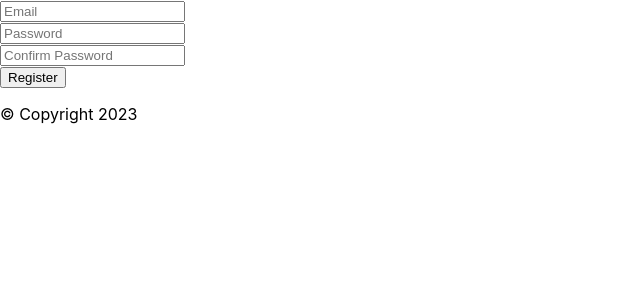
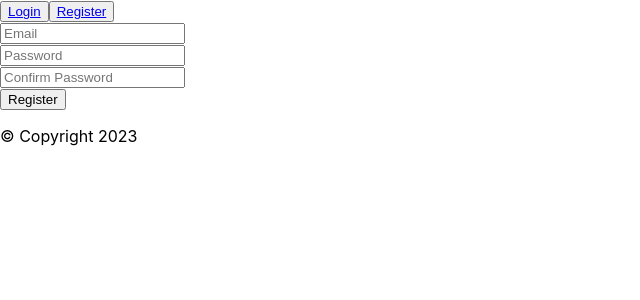
Before and after one commit to ryckabass0827/React-atsiskaitymas-2023.02.02, a React (Create React App) app: page /register in a window 1280 px wide. Shown: the top 300 px of the page, without its empty margins (0-640 px from the left). Built offline with nearby package versions, Linux system fonts and the light colour scheme.

Commit message:
added menu to login and register

```diff
--- a/src/Pages/Login.jsx
+++ b/src/Pages/Login.jsx
@@ -1,5 +1,6 @@
 import React, { useState } from 'react';
 import { useNavigate } from 'react-router-dom';
+import { Link } from 'react-router-dom';
 
 
 const Login = () => {
@@ -34,6 +35,11 @@
     return (
         <>
 
+            <div className='Menu'>
+                <img src="" alt="" />
+                <button> <Link to="/login">Login</Link></button>
+                <button> <Link to="/register">Register</Link></button>
+            </div>
             <form className='LoginForm' onSubmit={handleSubmit}>
                 <input className='Email'
                     type="email"
--- a/src/Pages/Register.jsx
+++ b/src/Pages/Register.jsx
@@ -1,5 +1,6 @@
 import React, { useState } from 'react';
 import { useNavigate } from 'react-router-dom';
+import { Link } from 'react-router-dom';
 
 const Register = () => {
     const [form, setForm] = useState({ email: '', password: '', password2: '' });
@@ -40,6 +41,12 @@
     };
 
     return (
+        <>
+            <div className='Menu'>
+                <img src="" alt="" />
+                <button> <Link to="/login">Login</Link></button>
+                <button> <Link to="/register">Register</Link></button>
+            </div>
             <form className='RegisterForm' onSubmit={handleSubmit}>
                 <input className='R_email'
                     type="email"
@@ -70,7 +77,9 @@
                 <br />
                 <button type="submit">Register</button>
                 {error && <p>{error}</p>}
+
             </form>
+        </>
     );
 };
 
```
Lines whose indentation alone changed are shown as unchanged.
